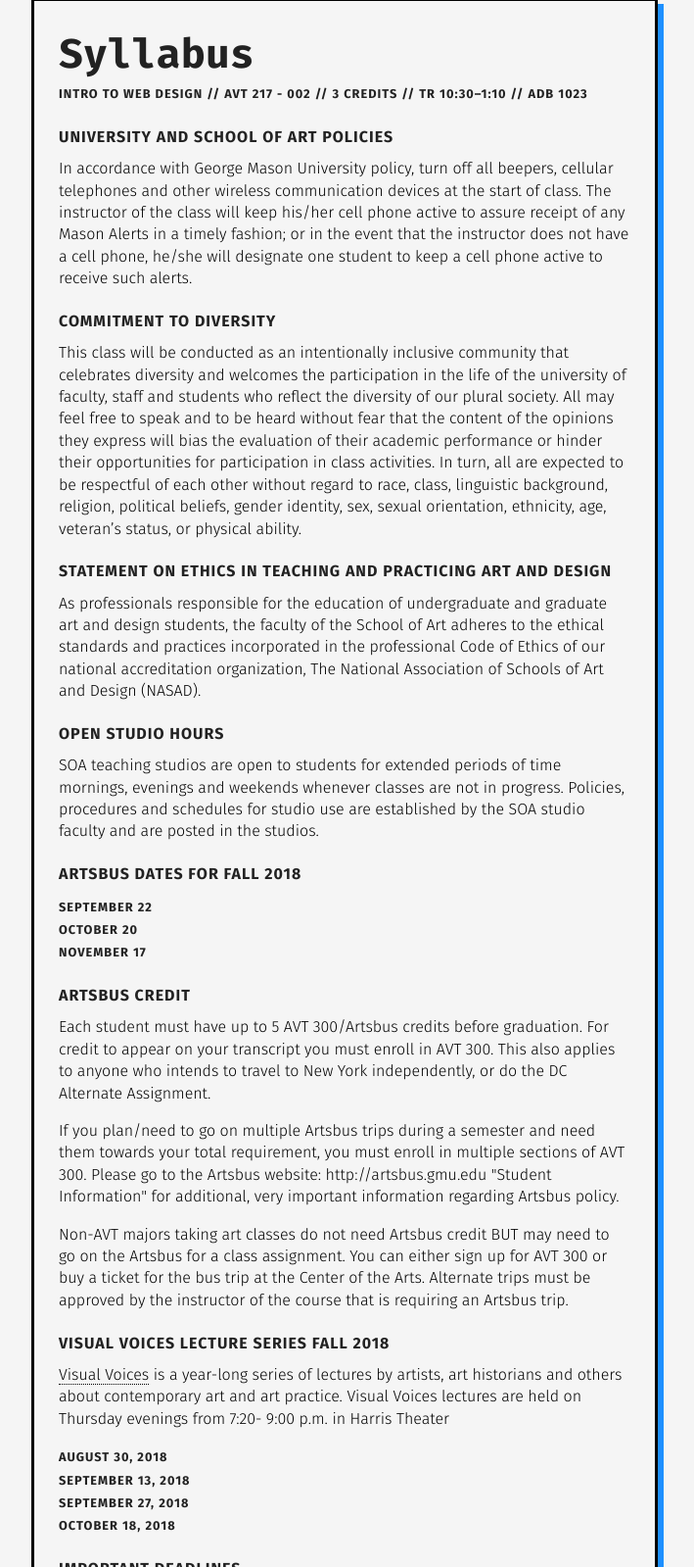
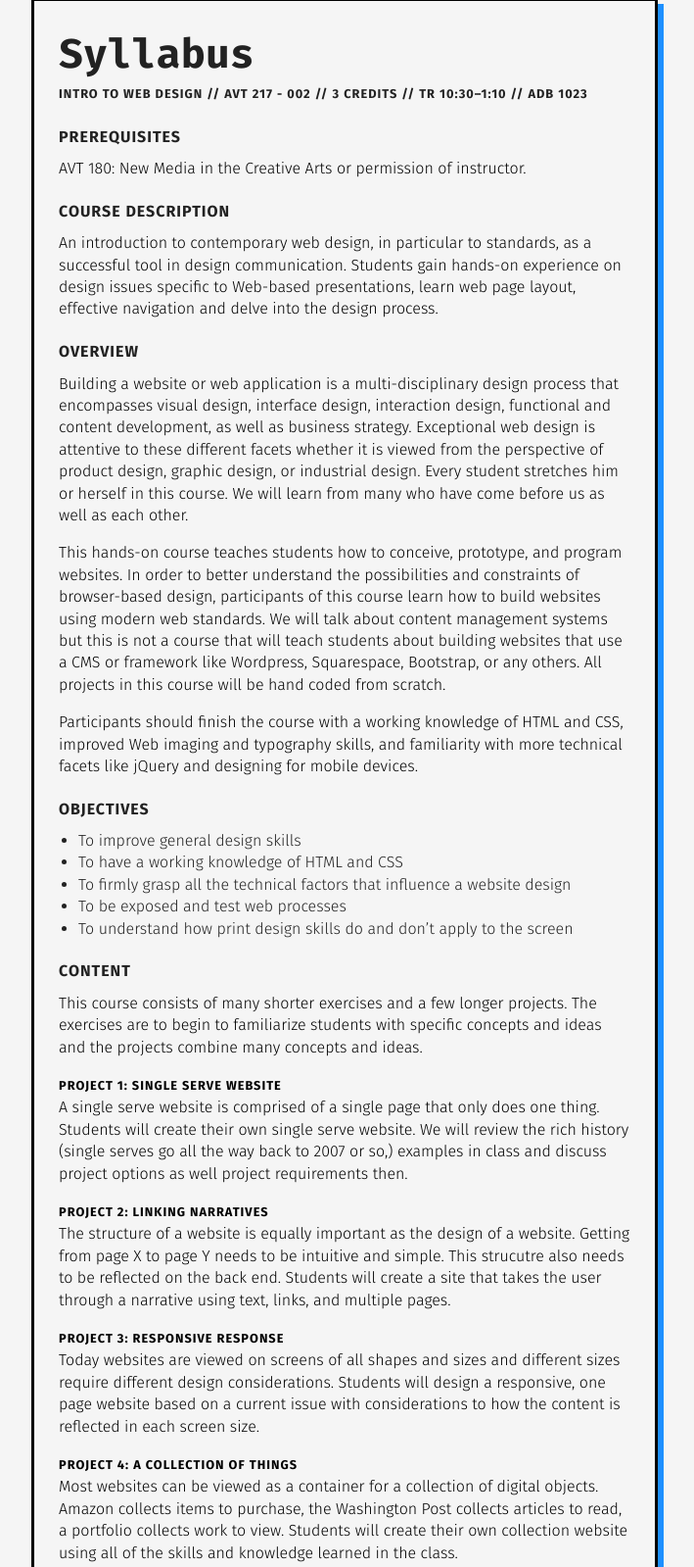
Before and after one commit to gmu-gd/web18-AM, a plain HTML site: page syllabus/index.html in a window 1280 px wide. Shown: the part 76-1675 px from the top of the page at 98% size, without its empty margins (288-997 px from the left). Drawn offline with nearby package versions, Linux system fonts and the light colour scheme.

Commit message:
syllabus

```diff
--- a/css/main.css
+++ b/css/main.css
@@ -291,6 +291,7 @@ li.heading {
 }
 .bg-db {background-color: dodgerblue;}
 .print-only {display: none;}
+ul.decorate {list-style-type: initial; padding-left: 20px;}
 ul.web-meta {margin: 0; padding: 0;}
 .web-meta li {float: left;}
 /* ==========================================================================
--- a/syllabus/index.html
+++ b/syllabus/index.html
@@ -51,6 +51,50 @@
           <li><strong>TR 10:30&ndash;1:10 //&nbsp;</strong></li>
           <li><strong>ADB 1023</strong></li>
         </ul>
+        <div class="no-break">
+          <h4>Prerequisites</h4>
+          <p>AVT 180: New Media in the Creative Arts or permission of instructor.</p>
+        </div>
+        <div class="no-break">
+          <h4>Course Description</h4>
+          <p>An introduction to contemporary web design, in particular to standards, as a successful tool in design communication. Students gain hands-on experience on design issues specific to Web-based presentations, learn web page layout, effective navigation and delve into the design process.</p>
+        </div>
+        <div class="no-break">
+          <h4>Overview</h4>
+          <p>Building a website or web application is a multi-disciplinary design process that encompasses visual design, interface design, interaction design, functional and content development, as well as business strategy. Exceptional web design is attentive to these different facets whether it is viewed from the perspective of product design, graphic design, or industrial design. Every student stretches him or herself in this course. We will learn from many who have come before us as well as each other.</p>
+          <p>This hands-on course teaches students how to conceive, prototype, and program websites. In order to better understand the possibilities and constraints of browser-based design, participants of this course learn how to build websites using modern web standards. We will talk about content management systems but this is not a course that will teach students about building websites that use a CMS or framework like Wordpress, Squarespace, Bootstrap, or any others. All projects in this course will be hand coded from scratch.</p>
+          <p>Participants should finish the course with a working knowledge of HTML and CSS, improved Web imaging and typography skills, and familiarity with more technical facets like jQuery and designing for mobile devices.</p>
+        </div>
+        <div class="no-break">
+          <h4>Objectives</h4>
+          <ul class="decorate">
+            <li>To improve general design skills</li>
+            <li>To have a working knowledge of HTML and CSS</li>
+            <li>To firmly grasp all the technical factors that influence a website design</li>
+            <li>To be exposed and test web processes</li>
+            <li>To understand how print design skills do and don’t apply to the screen</li>
+          </ul>
+        </div>
+        <div class="no-break">
+          <h4>Content</h4>
+          <p>This course consists of many shorter exercises and a few longer projects. The exercises are to begin to familiarize students with specific concepts and ideas and the projects combine many concepts and ideas.</p>
+          <p><strong>Project 1: Single Serve Website</strong><br>A single serve website is comprised of a single page that only does one thing. Students will create their own single serve website. We will review the rich history (single serves go all the way back to 2007 or so,) examples in class and discuss project options as well project requirements then.</p>
+          <p><strong>Project 2: Linking Narratives</strong><br>The structure of a website is equally important as the design of a website. Getting from page X to page Y needs to be intuitive and simple. This strucutre also needs to be reflected on the back end. Students will create a site that takes the user through a narrative using text, links, and multiple pages.</p>
+          <p><strong>Project 3: Responsive Response</strong><br>Today websites are viewed on screens of all shapes and sizes and different sizes require different design considerations. Students will design a responsive, one page website based on a current issue with considerations to how the content is reflected in each screen size.</p>
+          <p><strong>Project 4: A Collection of Things</strong><br>Most websites can be viewed as a container for a collection of digital objects. Amazon collects items to purchase, the Washington Post collects articles to read, a portfolio collects work to view. Students will create their own collection website using all of the skills and knowledge learned in the class.</p>
+        </div>
+        <div class="no-break">
+          <h4>attendance and participation</h4>
+          <p>You must be physically, mentally and verbally present and prepared. Punctuality is of prime importance. There are few good excuses for being late to class, try and be as early as you can. Tardiness will also affect your final grade&mdash;three late arrivals equals an absence. Please come to class prepared and ready to work for the entire scheduled time. Being prepared includes having all work printed or uploaded and ready to discuss. You are expected to attend all meetings of each class. I understand that sometimes issues arise that prevent you from making it to class. It is your responsiblity to send me any work that was due that day and talk to a classmate to go over what you missed. You cannot participate if you are not in class. Every absence after three will drop your grade by 5 points. Again, participation in class is extremely important.</p>
+        </div>
+        <div class="no-break">
+          <h4>Discussion of Work</h4>
+          <p>You will need to take an active role in both the presentation and discussion of your work. We will review projects in a variety of ways and you are expected to be able to talk about your own work and give feedback to your peers about their work. The ability to talk about your work and other student’s work is a very important part of your education at GMU. Use this class to improve on those skills too.</p>
+        </div>
+        <div class="no-break">
+          <h4>Grading</h4>
+          <p>Your grade will depend on your participation (35%), your craft (15%), your process (25%), and the completion of all the projects by the end of the class (25%).</p>
+        </div>
         <div class="no-break">
           <h4>University and School of Art Policies</h4>
           <p>In accordance with George Mason University policy, turn off all beepers, cellular telephones and other wireless communication devices at the start of class. The instructor of the class will keep his/her cell phone active to assure receipt of any Mason Alerts in a timely fashion; or in the event that the instructor does not have a cell phone, he/she will designate one student to keep a cell phone active to receive such alerts.</p>
```
